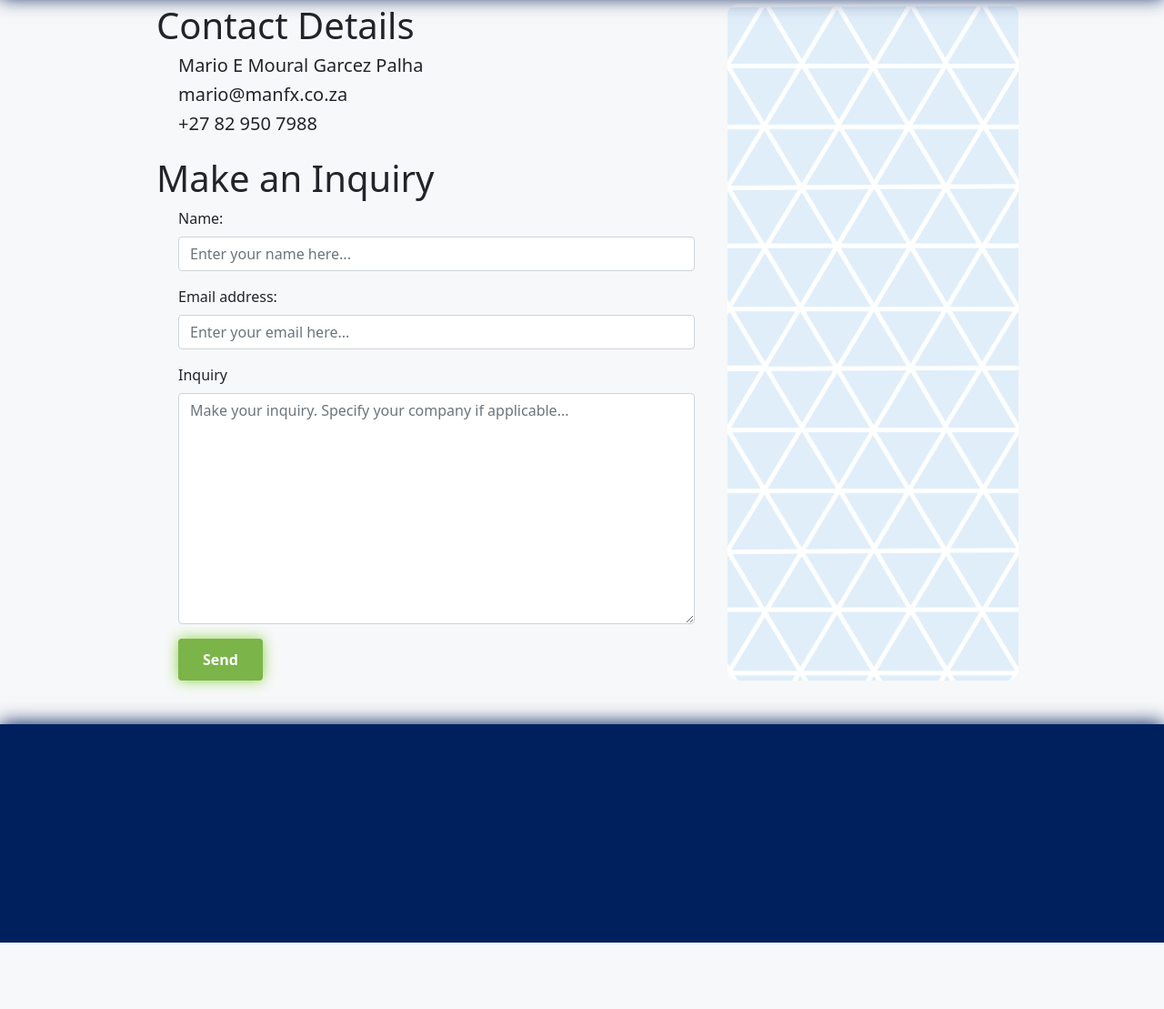
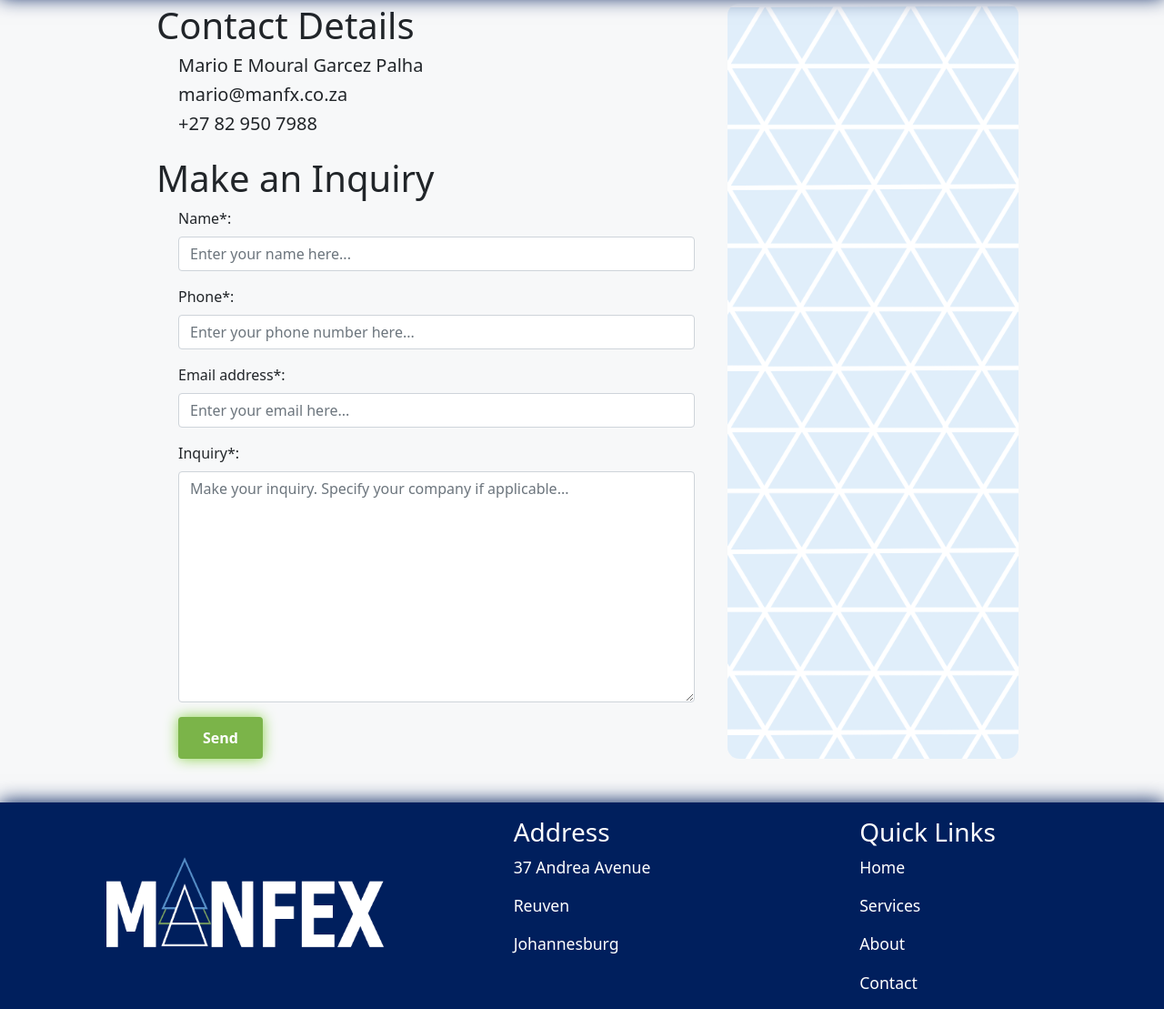
Before and after one commit to l3r0ux/manfex-site, a PHP site: page /contact.html in a window 1280 px wide. Shown: the part 108-1217 px from the top of the page at 91% size. Before the commit the page ends 1144 px from the top, so only its background shows below. Run offline with PHP 8.4, Linux system fonts and the light colour scheme; some libraries are stand-ins or nearby versions.

Commit message:
add footer

```diff
--- a/contact.html
+++ b/contact.html
@@ -58,15 +58,19 @@
                         <form id="inquiry-form">
                             <div class="mx-4">
                                 <div class="mb-3">
-                                    <label for="name" class="form-label">Name:</label>
+                                    <label for="name" class="form-label">Name*:</label>
                                     <input type="text" class="form-control" id="name" name="inquirer_name" required placeholder="Enter your name here...">
                                 </div>
                                 <div class="mb-3">
-                                    <label for="email" class="form-label">Email address:</label>
+                                    <label for="phone" class="form-label">Phone*:</label>
+                                    <input type="number" class="form-control" id="name" name="inquirer_phone" required placeholder="Enter your phone number here...">
+                                </div>
+                                <div class="mb-3">
+                                    <label for="email" class="form-label">Email address*:</label>
                                     <input type="email" class="form-control" id="email" name="inquirer_email" required placeholder="Enter your email here...">
                                 </div>
                                 <div class="mb-3">
-                                    <label for="inquiry" class="form-label">Inquiry</label>
+                                    <label for="inquiry" class="form-label">Inquiry*:</label>
                                     <textarea id="inquiry" cols="30" rows="10" class="form-control" name="inquiry" required placeholder="Make your inquiry. Specify your company if applicable..."></textarea>
                                 </div>
                                 <button type="submit" class="btn CTA-btn py-2 px-4">Send</button>
@@ -80,8 +84,50 @@
     </main>
 
     <footer id="footer" class="mt-5">
+        <div class="container">
+            <div class="row">
+                <div class="container col-4 d-flex justify-content-center align-items-center">
+                    <img src="assets/Images/manfex-name.png" class="img-fluid" alt="manfex-name">
+                </div>
+                <div class="container address-container col-4 d-flex flex-column align-items-center">
+                    <div>
+                        <h3>Address</h3>
+                        <p>37 Andrea Avenue</p>
+                        <p>Reuven</p>
+                        <p>Johannesburg</p>
+                    </div>
+                </div>
+                <div class="container quick-links-container col-4 d-flex flex-column align-items-center">
+                    <ul class="navbar-nav">
+                        <h3>Quick Links</h3>
+                        <p>
+                            <a href="home.html">Home</a>
+                        </p>
+                        <p>
+                            <a href="services.html">Services</a>
+                        </p>
+                        <p>
+                            <a href="about.html">About</a>
+                        </p>
+                        <p>
+                            <a href="contact.html">Contact</a>
+                        </p>
+                    </ul>
+                </div>
+            </div>
+        </div>
+    </footer>
 
-    </footer>
+    <div class="modal-overlay" id="loading-spinner-container">
+        <img src="assets/Images/blue-arrow.png" alt="blue-arrow" class="arrow" id="blue-arrow">
+        <img src="assets/Images/cyan-arrow.png" alt="cyan-arrow" class="arrow" id="cyan-arrow">
+        <img src="assets/Images/green-arrow.png" alt="green-arrow" class="arrow" id="green-arrow">
+        <h5></h5>
+    </div>
+
+    <div class="snackbar" id="email-result">
+
+    </div>
 
     <script src="https://cdn.jsdelivr.net/npm/bootstrap@5.1.1/dist/js/bootstrap.bundle.min.js"
         integrity="sha384-/bQdsTh/da6pkI1MST/rWKFNjaCP5gBSY4sEBT38Q/9RBh9AH40zEOg7Hlq2THRZ"
--- a/contact.js
+++ b/contact.js
@@ -1,4 +1,6 @@
 const inquiryForm = document.getElementById("inquiry-form");
+const modalOverlay = document.querySelector(".modal-overlay");
+const statusText = document.querySelector(".modal-overlay h5");
 
 // Init email.js
 (function () {
@@ -6,13 +8,24 @@ const inquiryForm = document.getElementById("inquiry-form");
 })();
 
 inquiryForm.addEventListener("submit", (event) => {
-    console.log(this);
     event.preventDefault();
+    modalOverlay.classList.add('visible');
+    statusText.innerText = "Sending...";
 
     emailjs.sendForm('service_cisfsn8', 'inquiry_template', inquiryForm)
         .then(function () {
-            console.log("Success")
+            statusText.innerText = "Email Sent";
+            setTimeout(() => {
+                modalOverlay.classList.remove('visible');
+            }, 2000)
+
         }, function (error) {
-            console.log("Failed")
+            statusText.innerText = "An Error Occured";
+            setTimeout(() => {
+                modalOverlay.classList.remove('visible');
+            }, 2000)
+
         })
+
+        inquiryForm.reset();
 })
--- a/details/Sender Email Details.txt
+++ /dev/null
@@ -1,2 +0,0 @@
-Manfex.ClientInquiry@gmail.com
-Mario@8303
--- a/details/Todo.txt
+++ /dev/null
@@ -1 +0,0 @@
-Change email receive address to marios
--- a/shared.css
+++ b/shared.css
@@ -5,6 +5,7 @@ p {
 body {
     margin-top: 7rem;
     background-color: #f7f8f9;
+    overflow-x: hidden;
 }
 
 #nav-logo {
@@ -41,10 +42,28 @@ body {
 }
 
 #footer {
+    padding-top: 1rem;
     width: 100%;
-    height: 15rem;
     background-color: #001f5d;
     box-shadow: 0 -1px 20px 0 #001f5d;
+}
+
+.quick-links-container a {
+    text-decoration: none;
+    color: white;
+    transition: all 200ms ease;
+}
+.quick-links-container a:hover {
+    text-decoration: none;
+    color: white;
+    color: #7bb449;
+}
+
+.address-container {
+    color: white;
+}
+.quick-links-container {
+    color: white;
 }
 
 .CTA-btn {
```
Also changed, not shown: other parts of shared.css (+98 -0 lines), about.html (+32 -1 lines), home.html (+35 -4 lines), services.css (+0 -7 lines), services.html (+39 -8 lines), assets/Images/blue-arrow.png, assets/Images/cyan-arrow.png, assets/Images/finance-min.jpg (deleted), assets/Images/green-arrow.png, assets/Images/payroll-icon.png (renamed from assets/Images/finances-icon.png), assets/Images/payroll-min.jpg (added), assets/Images/payroll-min.png (added).
